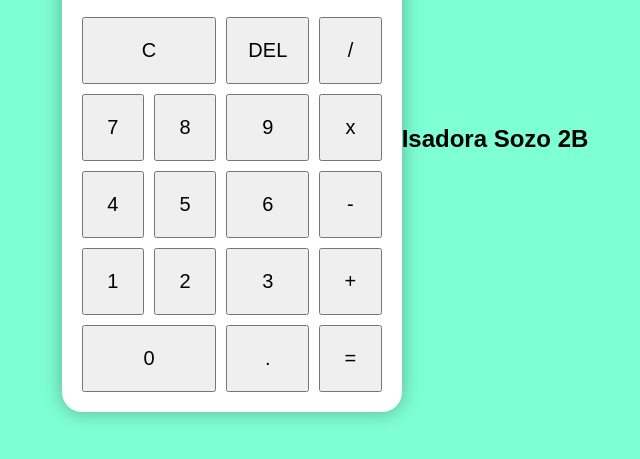
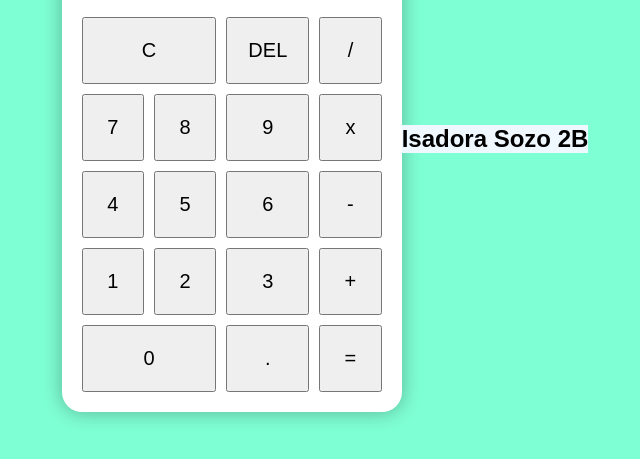
Before and after one commit to Isa-Sozo/04-09-calculadorakeliven, a plain HTML site: page calculadora/index.html in a window 1280 px wide. Shown: the part 221-680 px from the top of the page, without its empty margins (315-955 px from the left). Drawn offline with Linux system fonts and the light colour scheme.

Commit message:
Update style.css

```diff
--- a/calculadora/styles/style.css
+++ b/calculadora/styles/style.css
@@ -48,3 +48,6 @@ h1{
 .duplo{
     grid-column: span 2;
 }
+.rodape{
+    background-color: aliceblue;
+}
```
